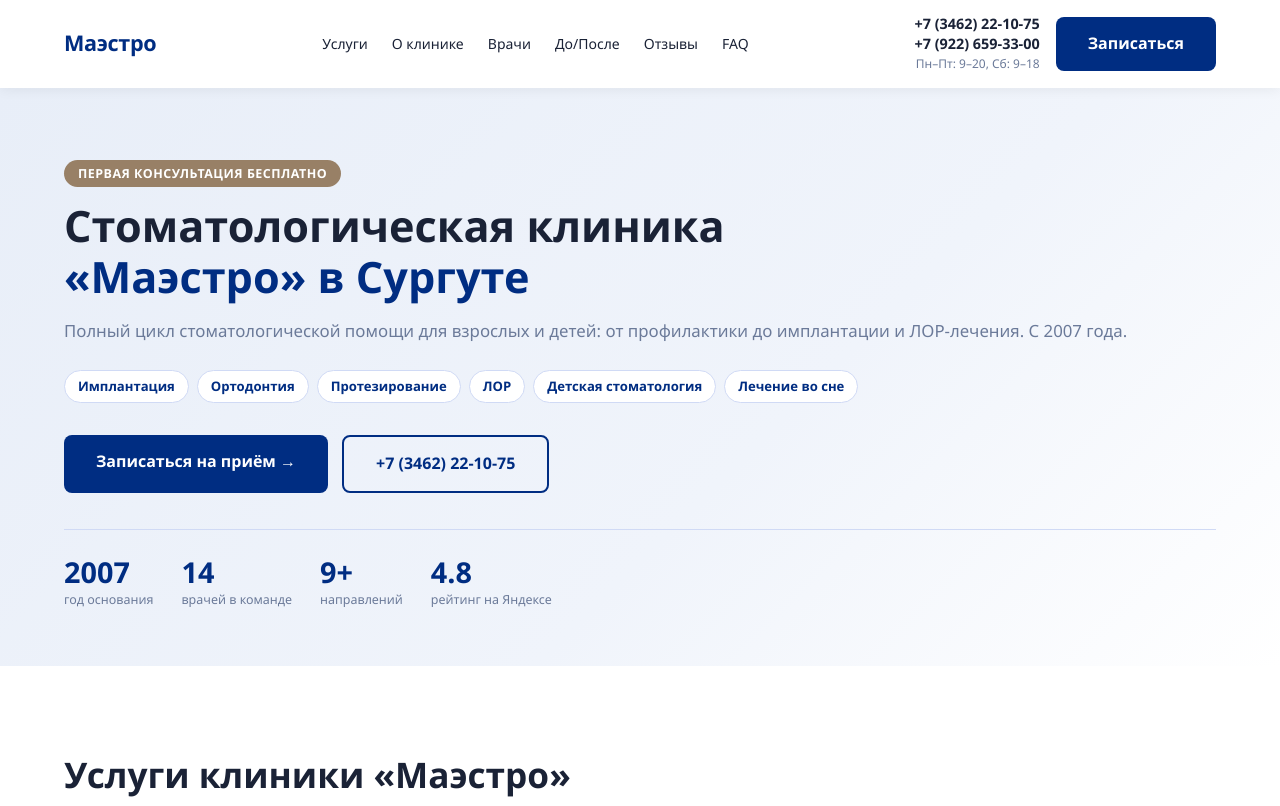
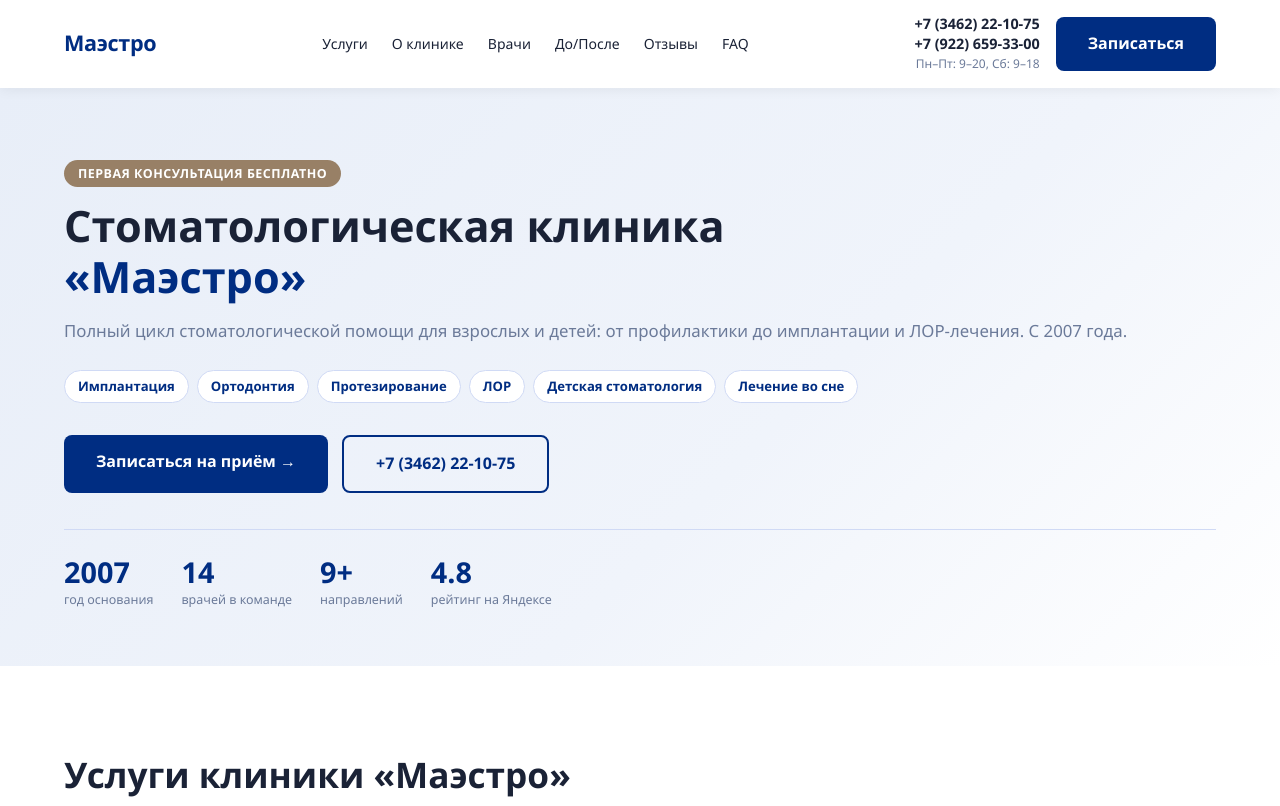
Before and after one commit to Imperil03/maestro-stom, a plain HTML site: page index.html in a window 1280 px wide. Shown: the top 806 px of the page. Drawn offline with Linux system fonts and the light colour scheme.

Commit message:
Update index.html

```diff
--- a/index.html
+++ b/index.html
@@ -498,7 +498,7 @@
   <div class="hero__inner">
     <div>
       <div class="hero__badge">Первая консультация бесплатно</div>
-      <h1>Стоматологическая клиника<br><span>«Маэстро» в&nbsp;Сургуте</span></h1>
+      <h1>Стоматологическая клиника<br><span>«Маэстро»</span></h1>
       <p class="hero__sub">
         Полный цикл стоматологической помощи для взрослых и&nbsp;детей: от&nbsp;профилактики до&nbsp;имплантации и&nbsp;ЛОР&#8209;лечения. С&nbsp;2007&nbsp;года.
       </p>
```
